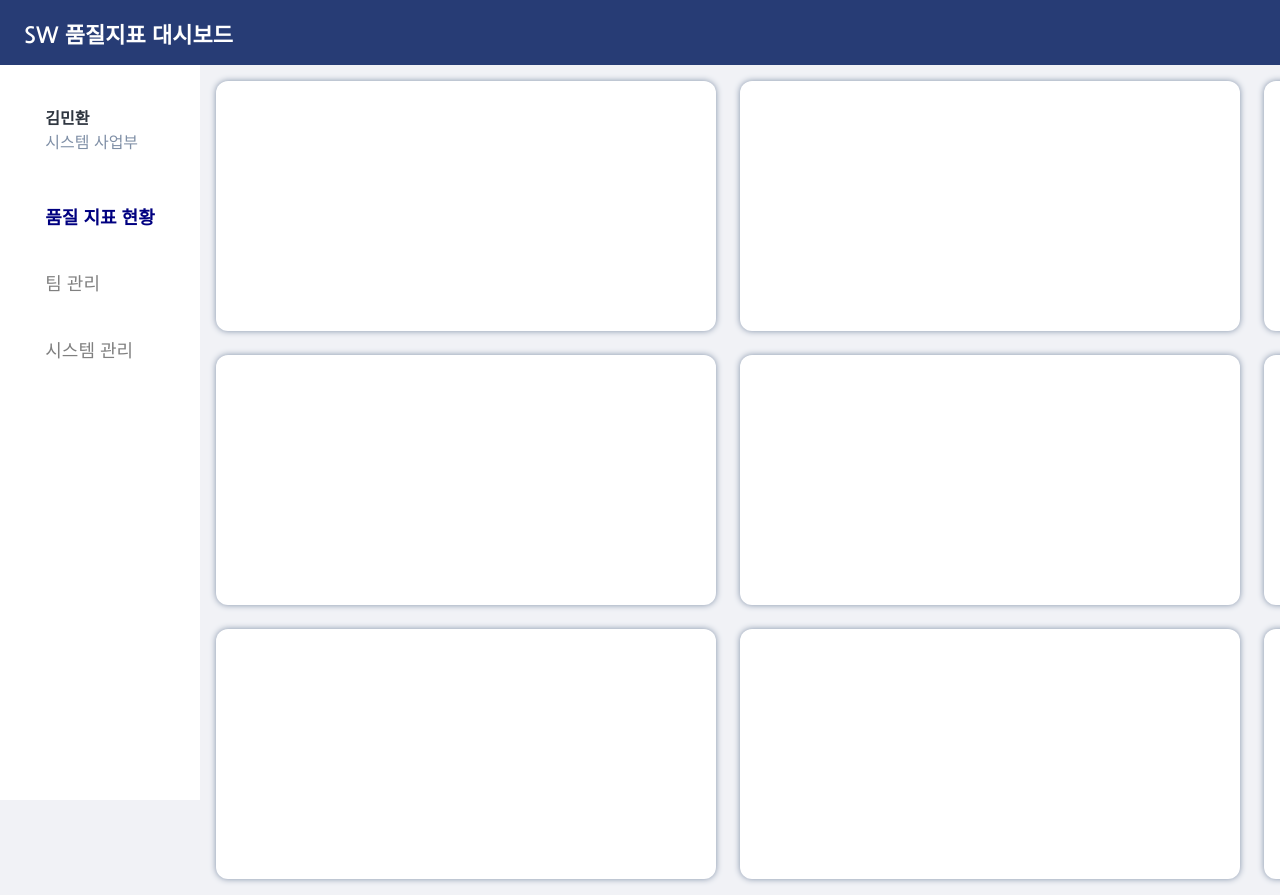
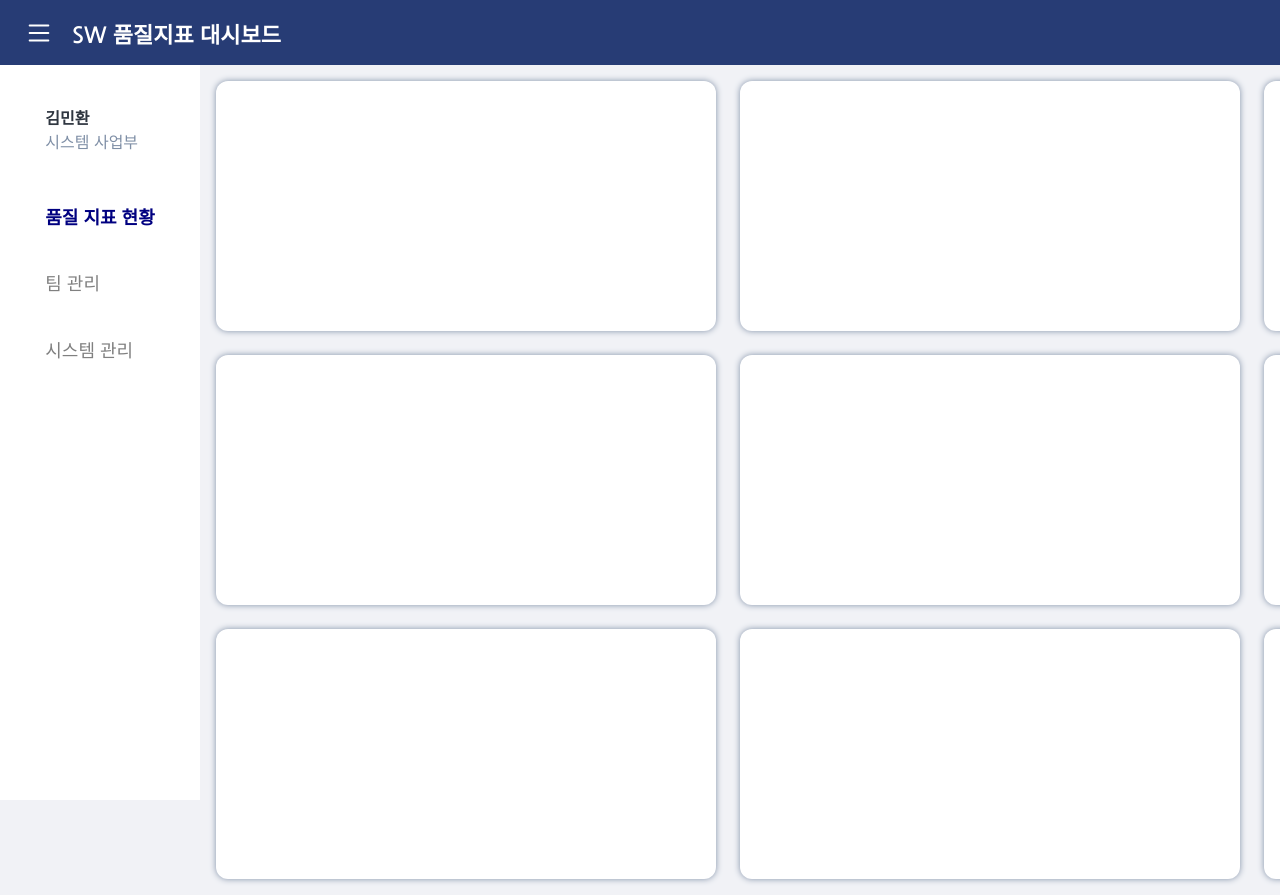
Before and after one commit to chowonsik/SWQualityBoard, a React (Create React App) app in the folder front/: page / in a window 1280 px wide. Shown: the top 895 px of the page. Built offline with nearby package versions, Linux system fonts and the light colour scheme.

Commit message:
fix: Fix common components (#S05P31F003-70)

```diff
--- a/front/src/App.js
+++ b/front/src/App.js
@@ -6,13 +6,19 @@ import Sidebar from "./components/common/Sidebar";
 import Home from "./pages/Home";
 import Login from "./pages/Login";
 import System from "./pages/System";
+import { useEffect, useState } from "react";
 function App() {
+  const [sidebarOpened, setSidebarOpened] = useState(true);
+  function toggleSidebar() {
+    setSidebarOpened(!sidebarOpened);
+  }
+
   return (
     <div className="App">
-      <Header />
+      <Header toggleSidebar={toggleSidebar} />
       <Router>
-        <Sidebar />
-        <Center>
+        <Sidebar sidebarOpened={sidebarOpened} />
+        <Center sidebarOpened={sidebarOpened}>
           <Switch>
             <Route path="/" exact={true} component={Home} />
             <Route path="/login" exact={true} component={Login} />
@@ -27,10 +33,11 @@ function App() {
 const Center = styled.div`
   position: absolute;
   top: 65px;
-  left: 200px;
+  left: ${(props) => (props.sidebarOpened ? "200px" : 0)};
   display: flex;
   flex-direction: row;
-  width: calc(100% - 200px);
+  width: ${(props) => (props.sidebarOpened ? "calc(100% - 200px)" : "100%")};
+  transition: all ease 0.3s;
 `;
 
 export default App;
--- a/front/src/components/common/Header/index.jsx
+++ b/front/src/components/common/Header/index.jsx
@@ -1,9 +1,13 @@
-import { Wrapper } from "./styles";
+import { List } from "react-bootstrap-icons";
+import { Icon, Title, Wrapper } from "./styles";
 
-function Header() {
+function Header({ toggleSidebar }) {
   return (
     <Wrapper>
-          SW 품질지표 대시보드
+      <Icon onClick={toggleSidebar}>
+        <List />
+      </Icon>
+      <Title>SW 품질지표 대시보드</Title>
     </Wrapper>
   );
 }
--- a/front/src/components/common/Header/styles.jsx
+++ b/front/src/components/common/Header/styles.jsx
@@ -14,3 +14,14 @@ export const Wrapper = styled.div`
   padding-left: 24px;
   z-index: 99;
 `;
+
+export const Title = styled.div``;
+
+export const Icon = styled.span`
+  display: flex;
+  justify-content: center;
+  align-items: center;
+  font-size: 30px;
+  margin-right: 18px;
+  cursor: pointer;
+`;
--- a/front/src/components/common/Sidebar/index.jsx
+++ b/front/src/components/common/Sidebar/index.jsx
@@ -1,14 +1,14 @@
 import { Side, MenuItem, Profile, Menu, ItemContainer } from "./styles";
 import { NavLink } from "react-router-dom";
 
-function Sidebar() {
+function Sidebar({ sidebarOpened }) {
   const menus = [
     { name: "품질 지표 현황", path: "/" },
     { name: "팀 관리", path: "/team" },
     { name: "시스템 관리", path: "/system" },
   ];
   return (
-    <Side>
+    <Side sidebarOpened={sidebarOpened}>
       <Menu>
         <Profile>
           <span className="username">김민환</span>
--- a/front/src/components/common/Sidebar/styles.jsx
+++ b/front/src/components/common/Sidebar/styles.jsx
@@ -3,20 +3,19 @@ import { fonts, colors } from "../../../styles";
 
 export const Side = styled.div`
   position: fixed;
-  top: 0;
-  left: 0;
-  height: 100vh;
+  top: 65px;
+  left: ${(props) => (props.sidebarOpened ? 0 : "-200px")};
   bottom: 0;
   display: flex;
   flex-direction: column;
   align-items: center;
   width: 200px;
   background-color: ${colors.white};
-  z-index: -1;
+  z-index: 50;
+  transition: all ease 0.3s;
 `;
 
 export const Menu = styled.ul`
-  margin-top: 65px;
   display: flex;
   flex-direction: column;
   align-items: flex-start;
```
Lines whose indentation alone changed are shown as unchanged.
